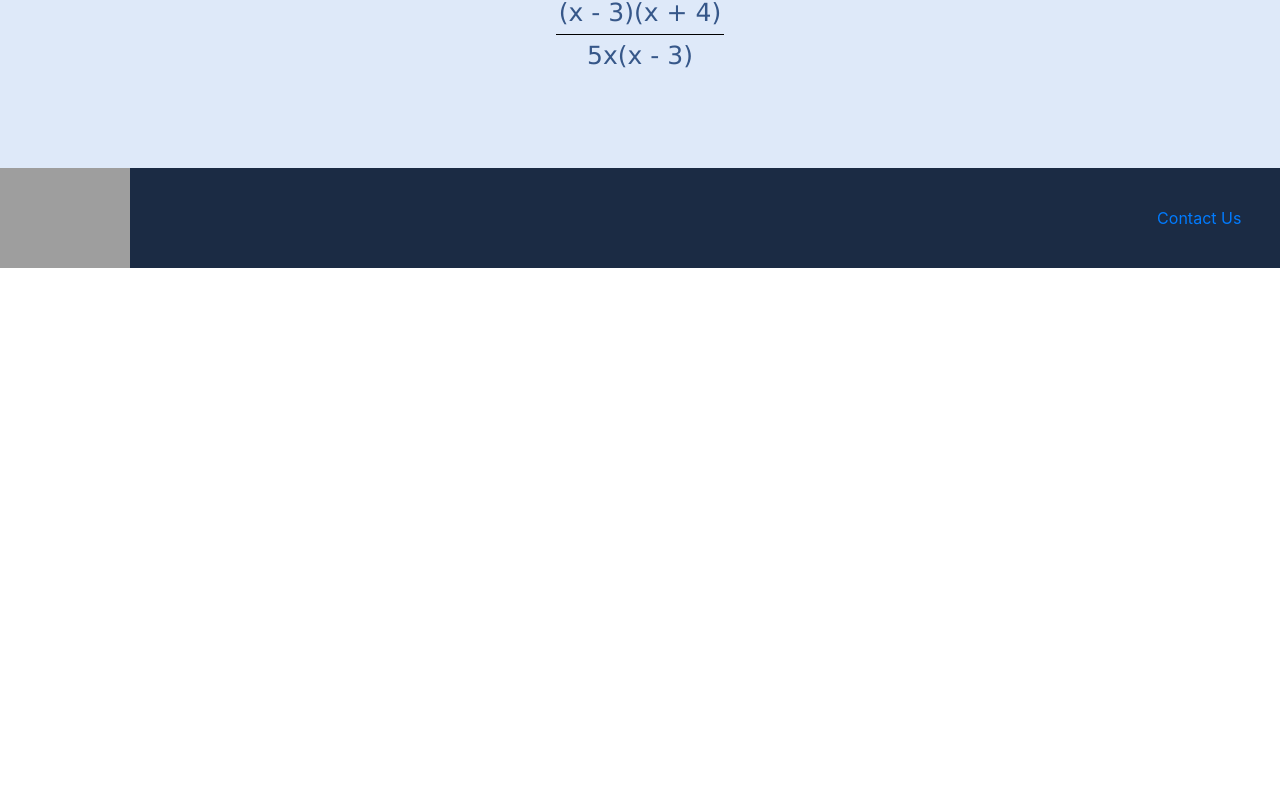
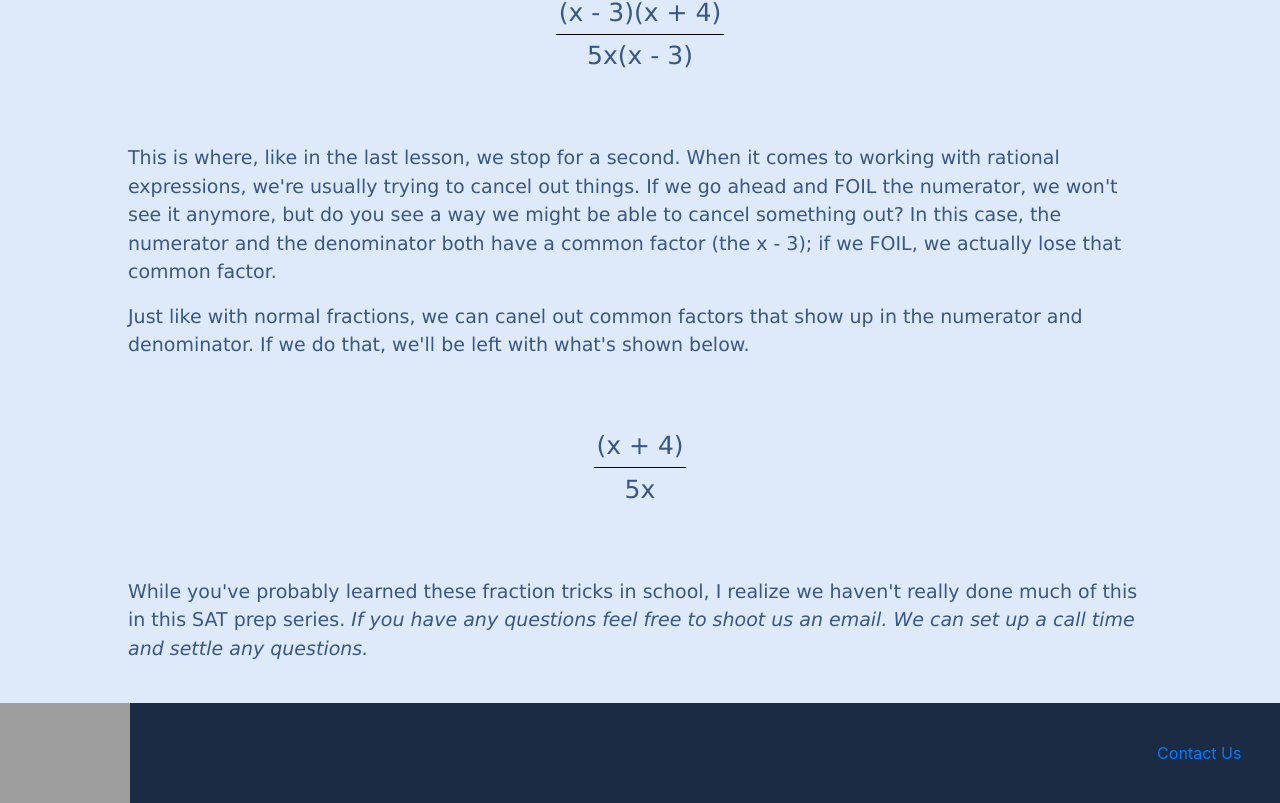
Before and after one commit to YomenT/bluebird-teaching, a React (Create React App) app in the folder reactapp/: page /passport_to_advanced_math/rational_expressions_part2 in a window 1280 px wide. Shown: the part 926-1729 px from the top of the page. Before the commit the page ends 1194 px from the top, so only its background shows below. Built offline with nearby package versions, Linux system fonts and the light colour scheme; grey boxes are pictures that could not be loaded.

Commit message:
Finished introduction to RationalExpressions2

```diff
--- a/reactapp/src/components/passport-to-advanced-math/RationalExpressions2.js
+++ b/reactapp/src/components/passport-to-advanced-math/RationalExpressions2.js
@@ -52,6 +52,30 @@ class RationalExpressions2 extends React.Component {
                         </div>
                     </p>
 
+                    <p className="p-body-small">
+                        This is where, like in the last lesson, we stop for a second.  When it comes to working with rational expressions, we're usually trying to cancel
+                        out things.  If we go ahead and FOIL the numerator, we won't see it anymore, but do you see a way we might be able to cancel something out?  In
+                        this case, the numerator and the denominator both have a common factor (the x - 3); if we FOIL, we actually lose that common factor.
+                    </p>
+
+                    <p className="p-body-small">
+                        Just like with normal fractions, we can canel out common factors that show up in the numerator and denominator.  If we do that, we'll be left with
+                        what's shown below.
+                    </p>
+
+                    <p className="p-body" style={{ textAlign: "center", paddingTop: "50px", paddingBottom: "50px" }}>
+                        <div className="frac">
+                            <span className="top">(x + 4)</span>
+                            <span className="symbol">/</span>
+                            <span className="bottom">5x</span>
+                        </div>
+                    </p>
+
+                    <p className="p-body-small">
+                        While you've probably learned these fraction tricks in school, I realize we haven't really done much of this in this SAT prep series.  <i>If you
+                        have any questions feel free to shoot us an email.  We can set up a call time and settle any questions.</i>
+                    </p>
+
                 </div>
 
             <Footer />
```
